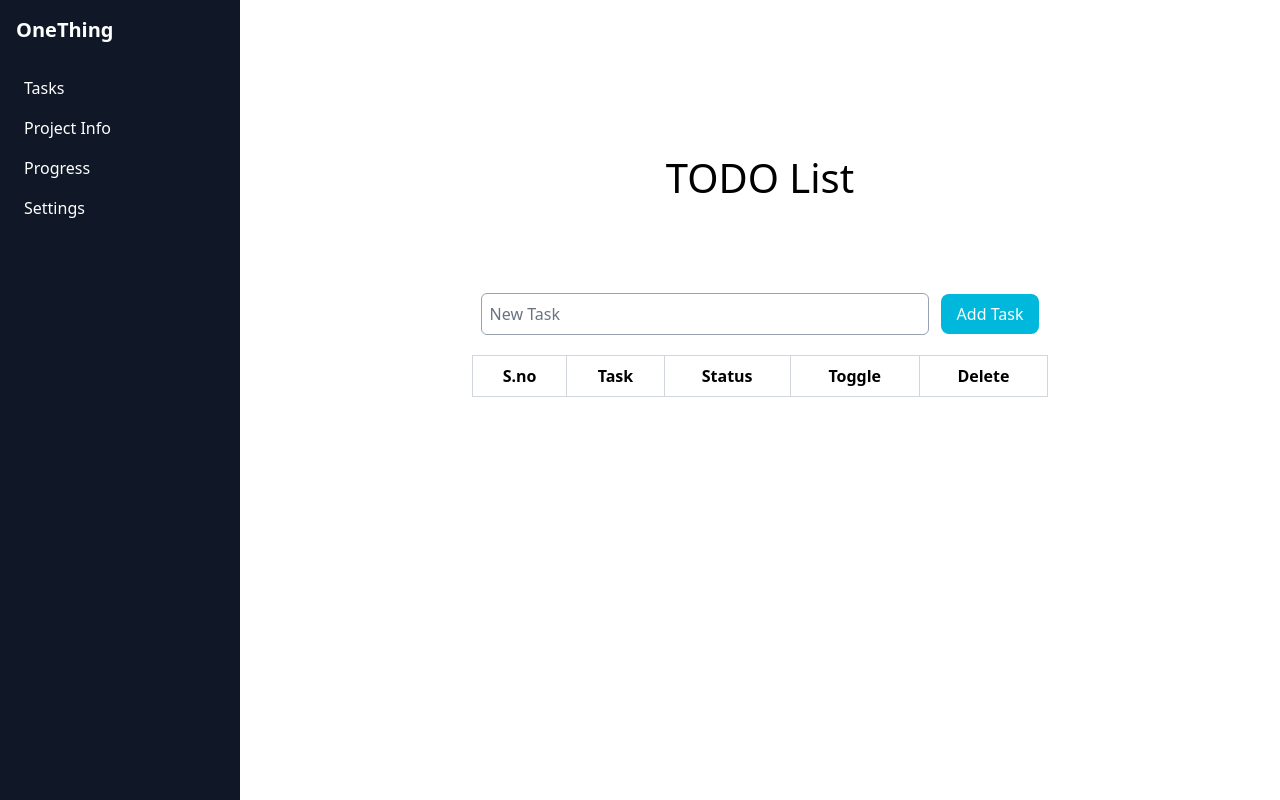
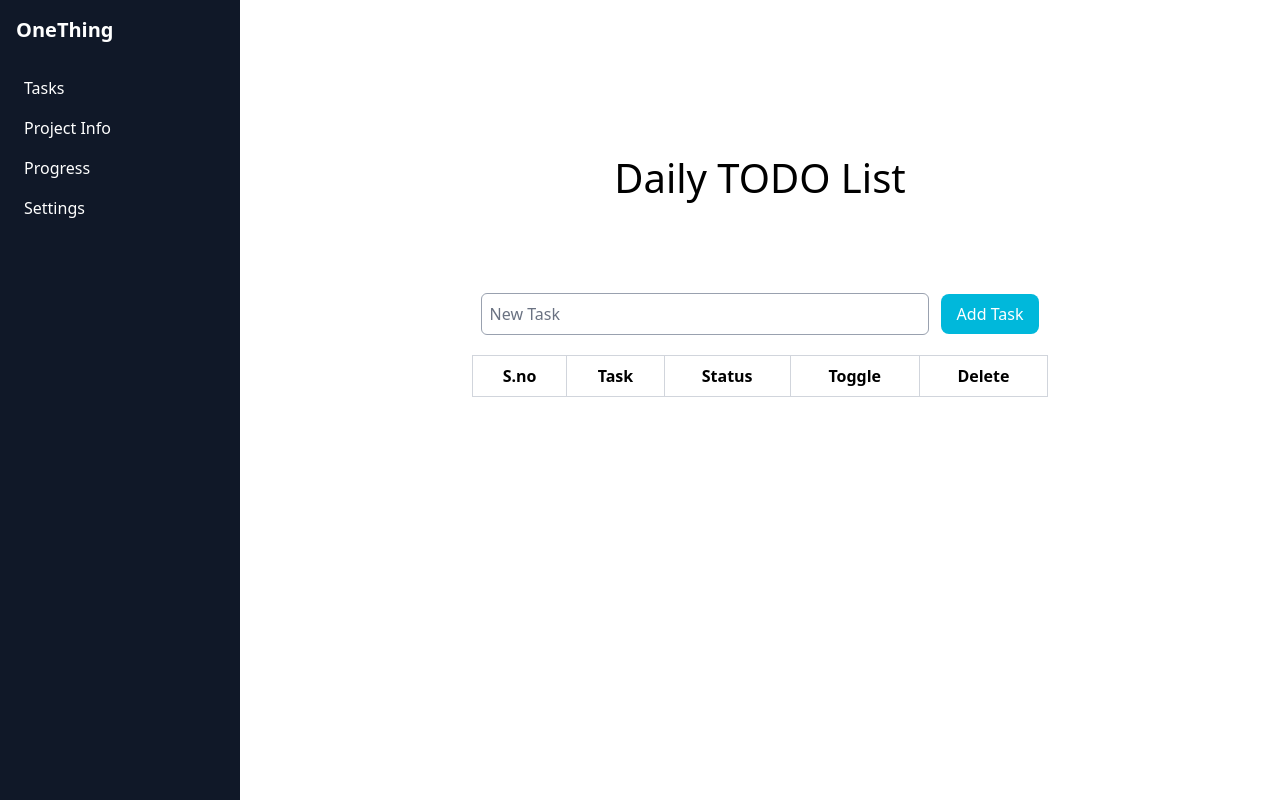
Before and after one commit to vk22006/OneThing, a SvelteKit app: page / in a window 1280 px wide. Built offline with nearby package versions, Linux system fonts and the light colour scheme.

Commit message:
Altered header of the page

```diff
--- a/src/routes/+page.svelte
+++ b/src/routes/+page.svelte
@@ -4,7 +4,7 @@
     import { fly, fade } from "svelte/transition";
     import { onMount } from "svelte";
 
-    let page = $state('TODO List');
+    let page = $state('Daily TODO List');
 
     type Status = 'TODO' | 'DONE';
 
```
